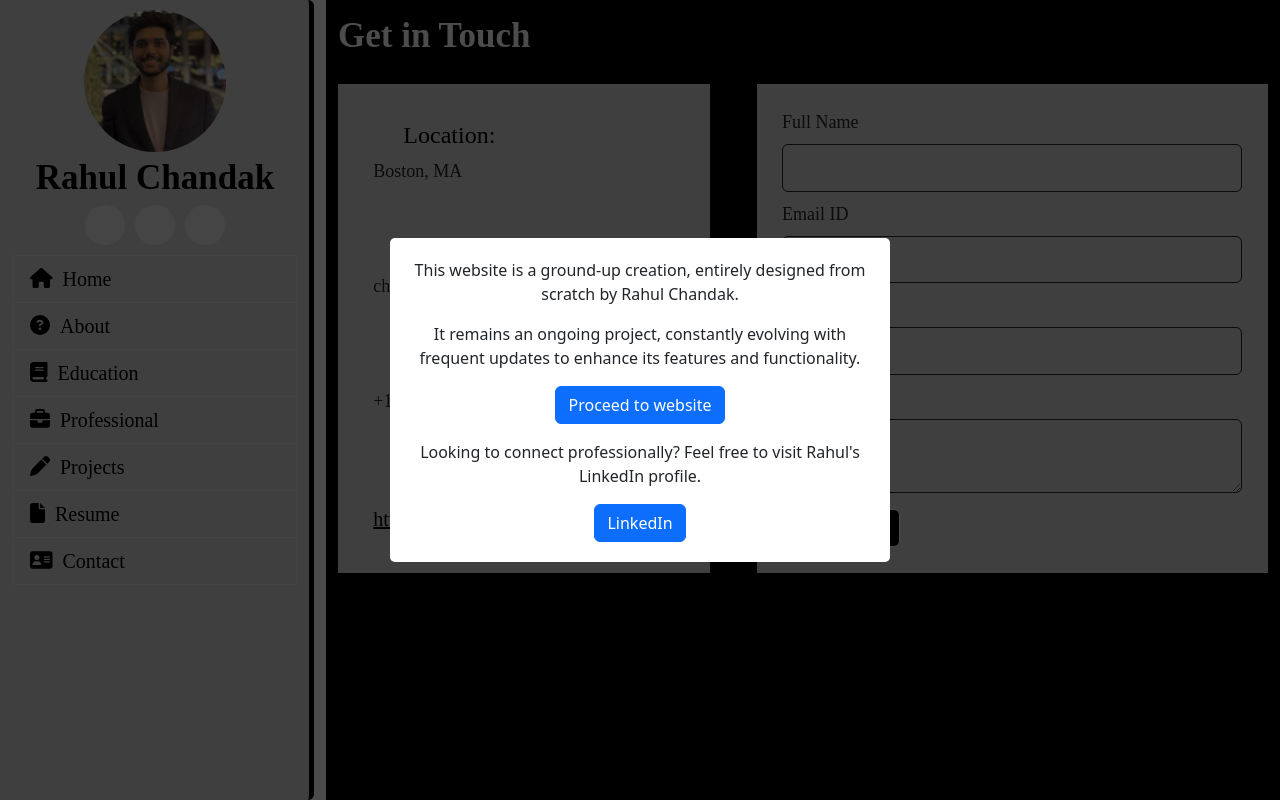
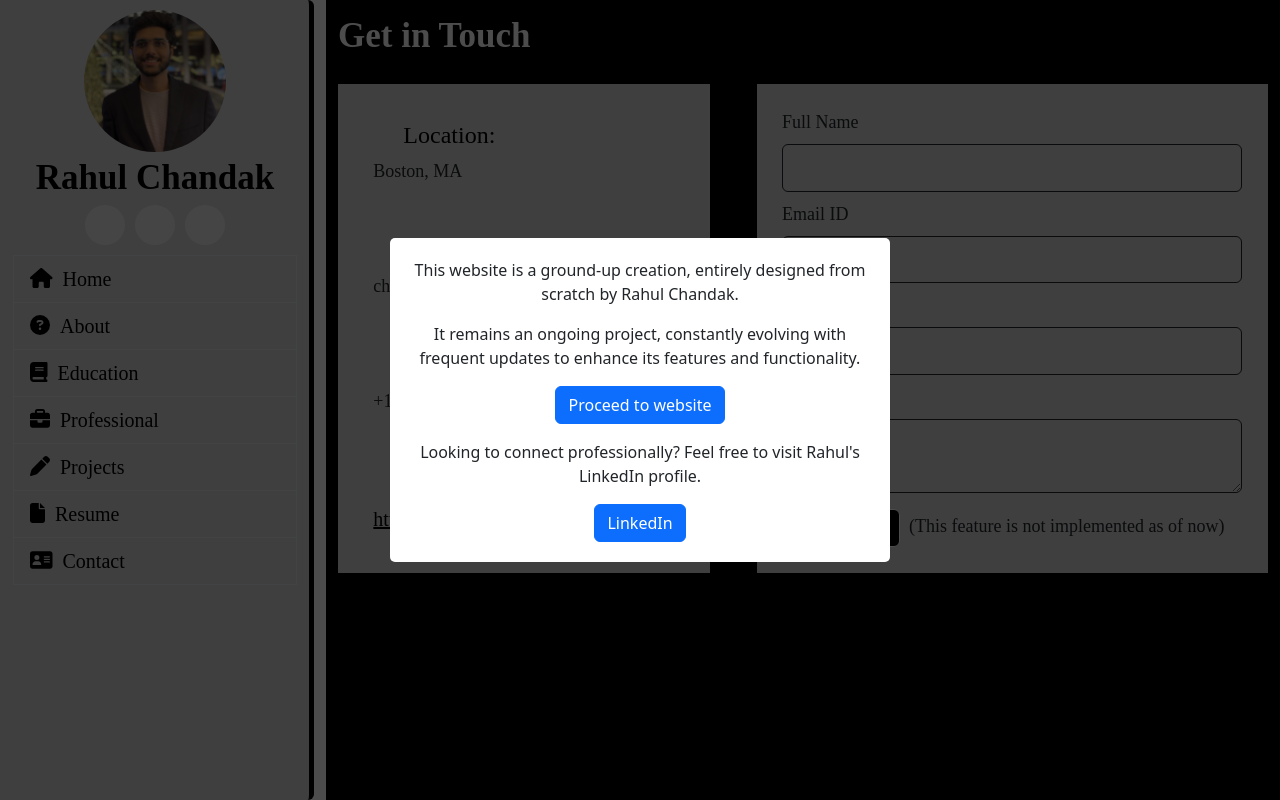
Before and after one commit to rahulschandak/Portfolio_Website, a React (Create React App) app: page /Contact in a window 1280 px wide. Built offline with nearby package versions, Linux system fonts and the light colour scheme; some icons are missing.

Commit message:
Add files via upload

```diff
--- a/src/portfolio/contact-page/index.js
+++ b/src/portfolio/contact-page/index.js
@@ -135,6 +135,7 @@ const ContactScreen = () => {
               <button type="submit" className="btn wd-btn-properties">
                 Send Message
               </button>
+              &nbsp; (This feature is not implemented as of now)
             </form>
           </div>
         </div>
@@ -235,6 +236,7 @@ const ContactScreen = () => {
               <button type="submit" className="btn wd-btn-properties">
                 Send Message
               </button>
+              &nbsp; (This feature is not implemented as of now)
             </form>
           </div>
         </div>
```
